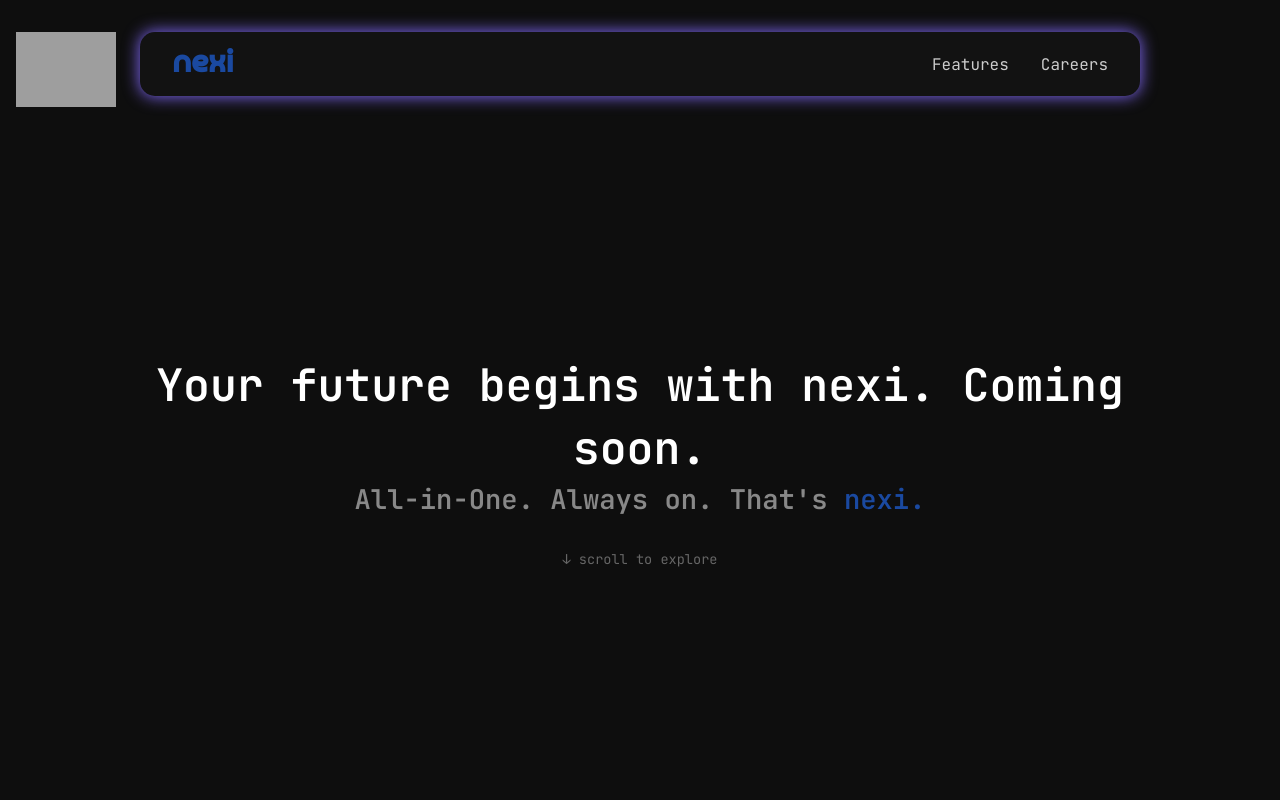
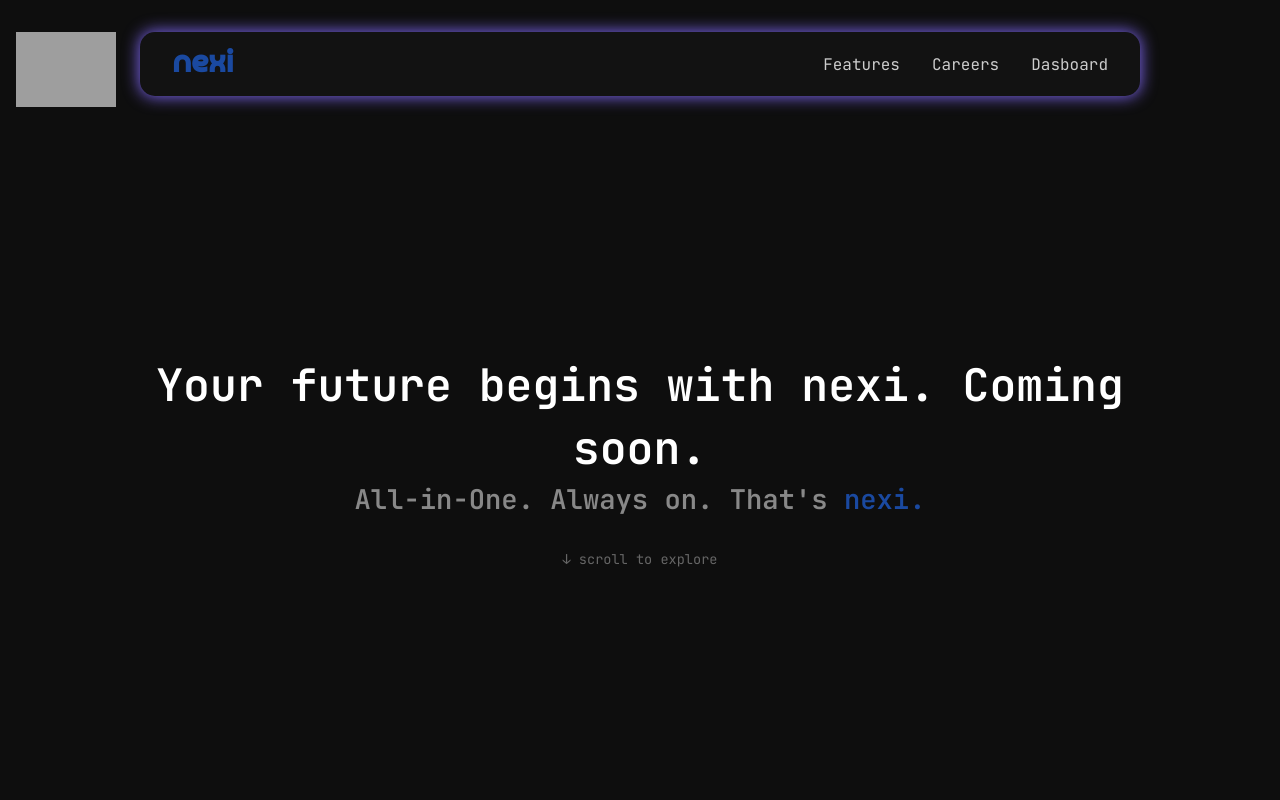
Before and after one commit to oliverreaney/oliverreaney.github.io, a plain HTML site: page index.html in a window 1280 px wide. Shown: the top 800 px of the page. Drawn offline with Linux system fonts and the light colour scheme; grey boxes are pictures that could not be loaded.

Commit message:
Update index.html

```diff
--- a/index.html
+++ b/index.html
@@ -25,6 +25,7 @@
         <div class="nav-links">
           <a href="/features/">Features</a>
           <a href="/careers/">Careers</a>
+          <a href="/dashboard/">Dasboard</a>
         </div>
       </nav>
 
```
